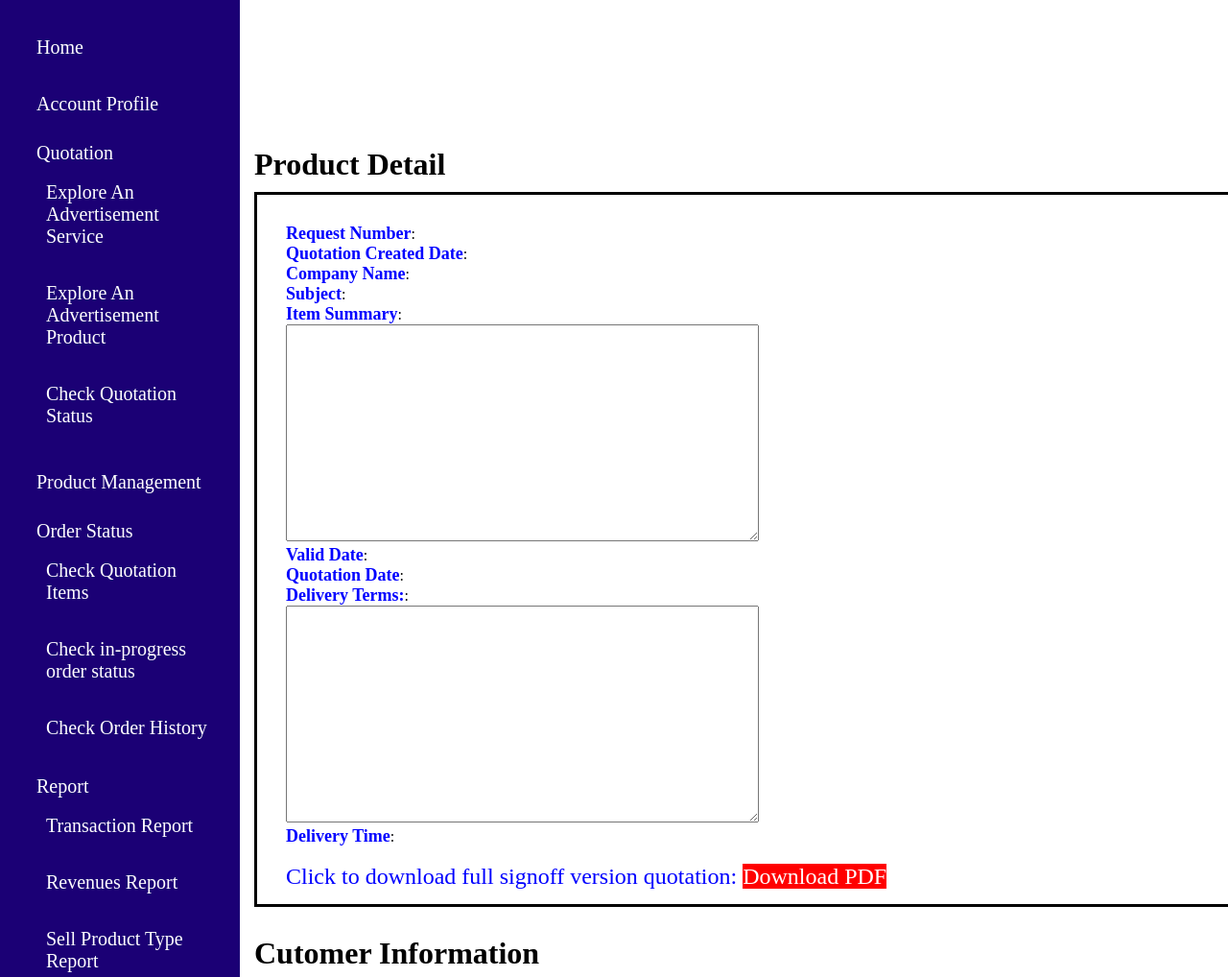
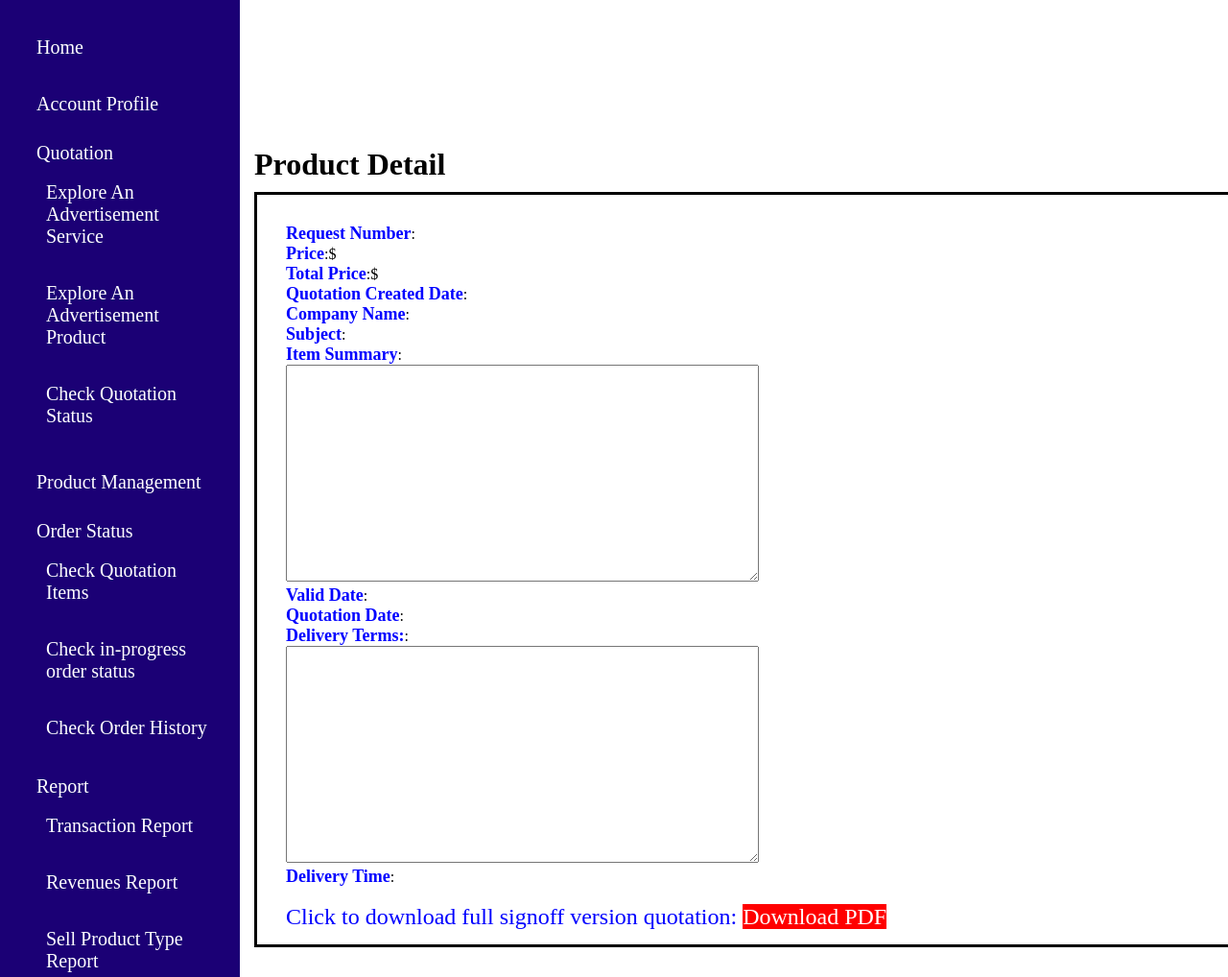
Before and after one commit to alexlammanchio/AdSmart, a PHP site: page /adsmart/Adsmart_bp_order_info.php?trans_id=GoodCompany in a window 1280 px wide; the page is wider, and only the part inside the window is pictured. Shown: the part 70-1088 px from the top of that part at 96% size. Run offline with PHP 8.4, Linux system fonts and the light colour scheme; data comes from the database, SQL or seed files in the repository; data that the repository does not hold is empty; some libraries are stand-ins or nearby versions.

Commit message:
Update Adsmart_bp_order_info.php

```diff
--- a/order_ticket/Adsmart_bp_order_info.php
+++ b/order_ticket/Adsmart_bp_order_info.php
@@ -200,6 +200,7 @@
 			            $country1= $rows['reg_country'];
 			            $reg_number = $rows['reg_number'];
 			            $price = $rows['price'];
+			            $total = $rows['total'];
 			            $item_summary = $rows['Item_summary'];
 			            $valid_day = $rows['valid_day'];
 			            $subject = $rows['subject'];
@@ -208,6 +209,8 @@
 			            $delivery_time = $rows['delivery_time'];
 			            $cus_address  = $rows['cus_address'];
 			            echo "<label>Request Number</label>:<b>". $req_number."</b><br>";
+			            echo "<label>Price</label>:$ <b>".$price."</b><br>";
+			            echo "<label>Total Price</label>:$ <b>".$total."</b><br>";
 			            echo "<label>Quotation Created Date</label>:<b>". $create_date."</b><br>";
 			            echo "<label>Company Name</label>:<b>". $company_name."</b><br>";
 			            echo "<label>Subject</label>:<b>". $subject."</b><br>";
```
